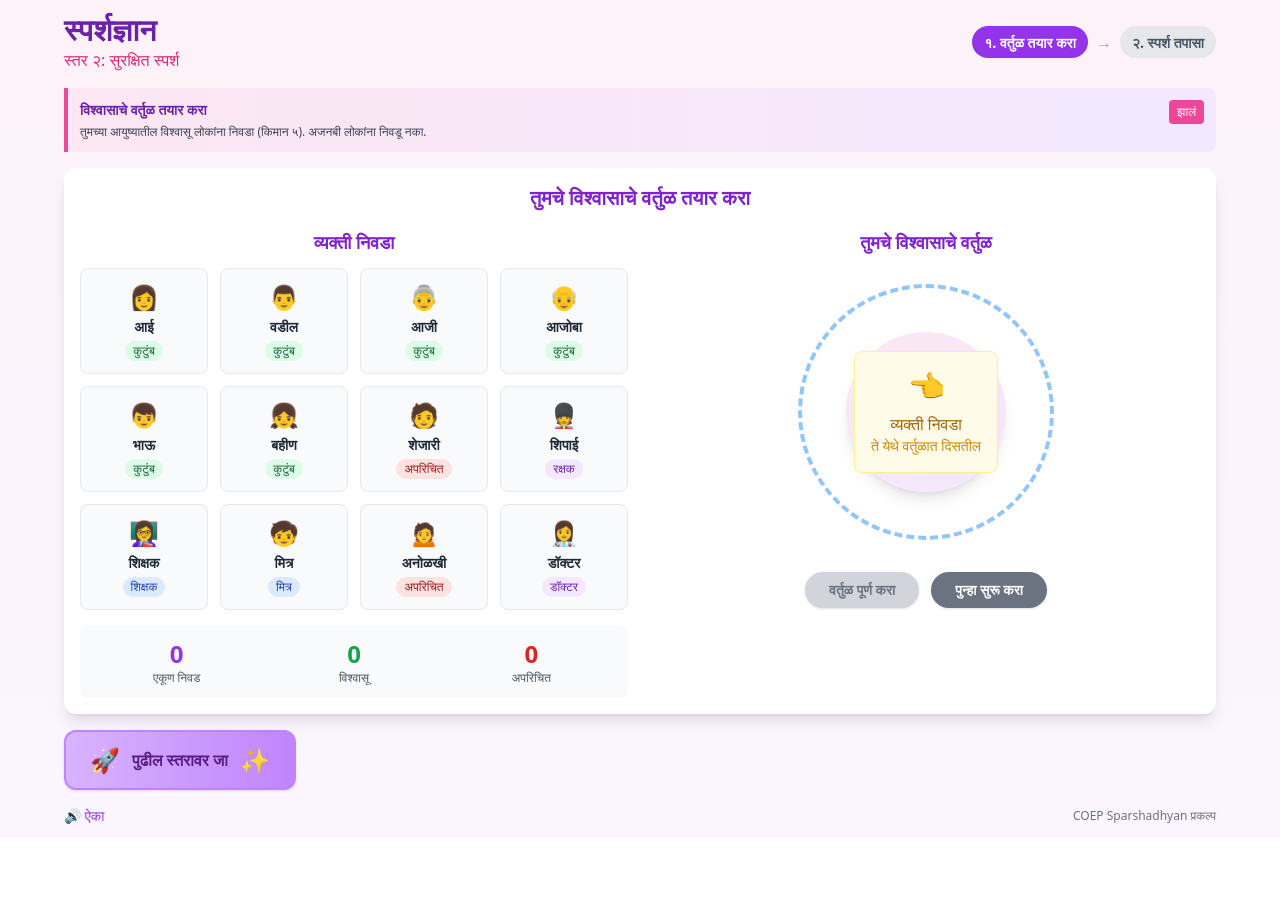
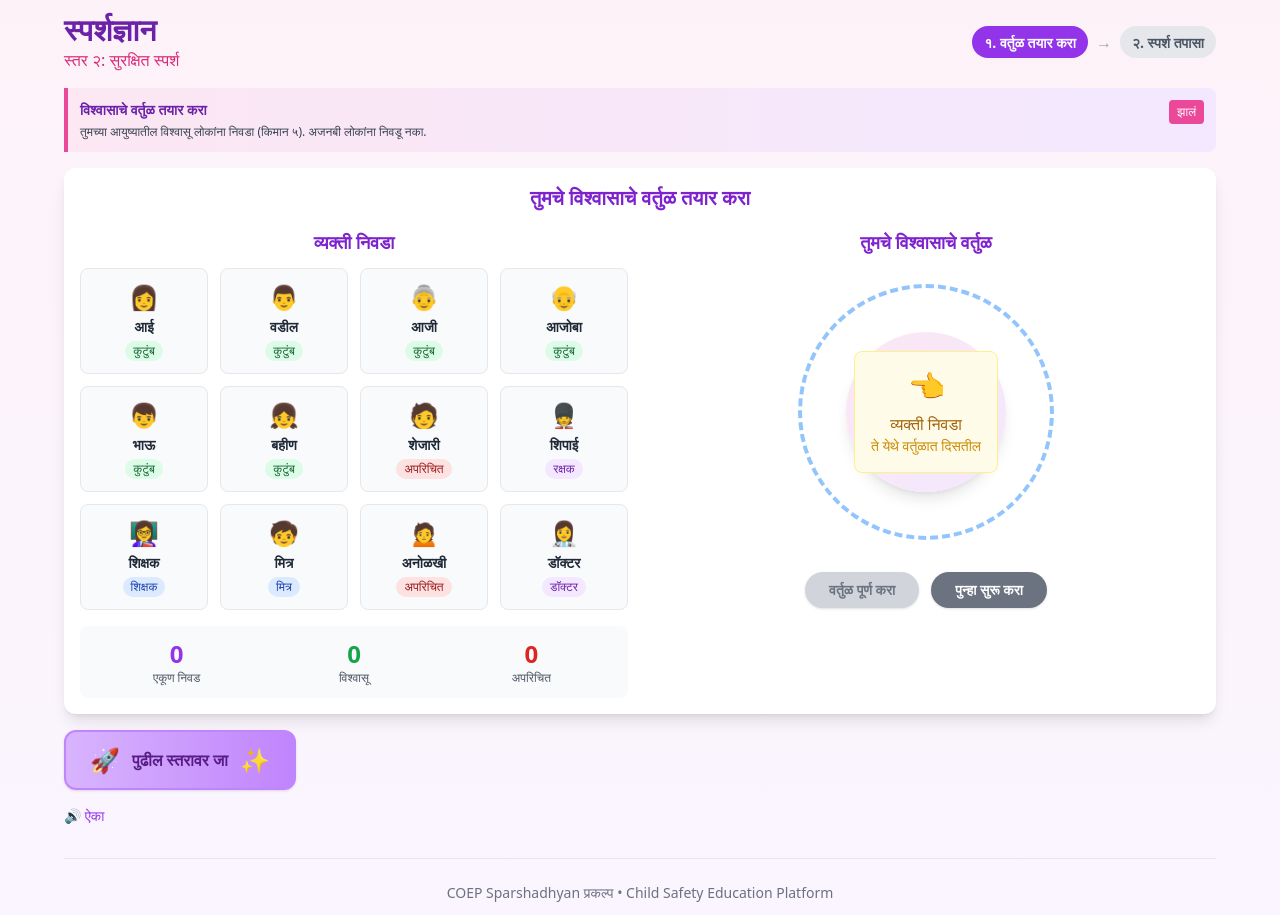
Before and after one commit to 2006Shubham/SparshDnyan, a React (Vite) app in the folder my-react-app/: page /level2 in a window 1280 px wide. Before the commit the page ends 838 px from the top, so only its background shows below. Built offline with nearby package versions, Linux system fonts and the light colour scheme.

Commit message:
fix(footer):do footers consistent

```diff
--- a/my-react-app/src/components/level1/LevelOne.jsx
+++ b/my-react-app/src/components/level1/LevelOne.jsx
@@ -109,6 +109,8 @@ export default function LevelOne() {
           </div>
         </div>
 
+
+
         {/* Controls */}
         {!showGetStarted && (
           <div className={`flex flex-col ${isPortrait ? "gap-2 w-full" : "gap-3 w-56 lg:w-64"} flex-shrink-0`}>
@@ -121,6 +123,10 @@ export default function LevelOne() {
           </div>
         )}
       </div>
+
+
     </div>
+
+
   );
 }
--- a/my-react-app/src/components/level2/LevelTwo.jsx
+++ b/my-react-app/src/components/level2/LevelTwo.jsx
@@ -848,9 +848,10 @@ const Level2 = ({ onLevelComplete }) => {
 
           <audio ref={audioRef} src={audioSrc} />
 
-          <div className="text-xs text-gray-500">
-            COEP Sparshadhyan प्रकल्प
-          </div>
+        </div>
+
+           <div className="mt-8 pt-6 border-t border-gray-200 flex-row text-center text-gray-500 text-sm justify-center  items-center">
+          <p>COEP Sparshadhyan प्रकल्प • Child Safety Education Platform</p>
         </div>
       </div>
     </div>
--- a/my-react-app/src/components/level5/LevelFive.jsx
+++ b/my-react-app/src/components/level5/LevelFive.jsx
@@ -821,9 +821,8 @@ const LevelFive = () => {
 
       {/* Footer */}
       <div className="mt-8 pt-6 border-t border-gray-200 text-center text-gray-500 text-sm">
-        <p>COEP स्पर्शज्ञान प्रकल्प • बाल सुरक्षा शिक्षण क्विझ</p>
-        <p className="mt-1">ज्ञान आहे तर सुरक्षा आहे!</p>
-      </div>
+          <p>COEP Sparshadhyan प्रकल्प • Child Safety Education Platform</p>
+        </div>
 
       {/* Mobile-specific styles */}
       <style jsx>{`
```
